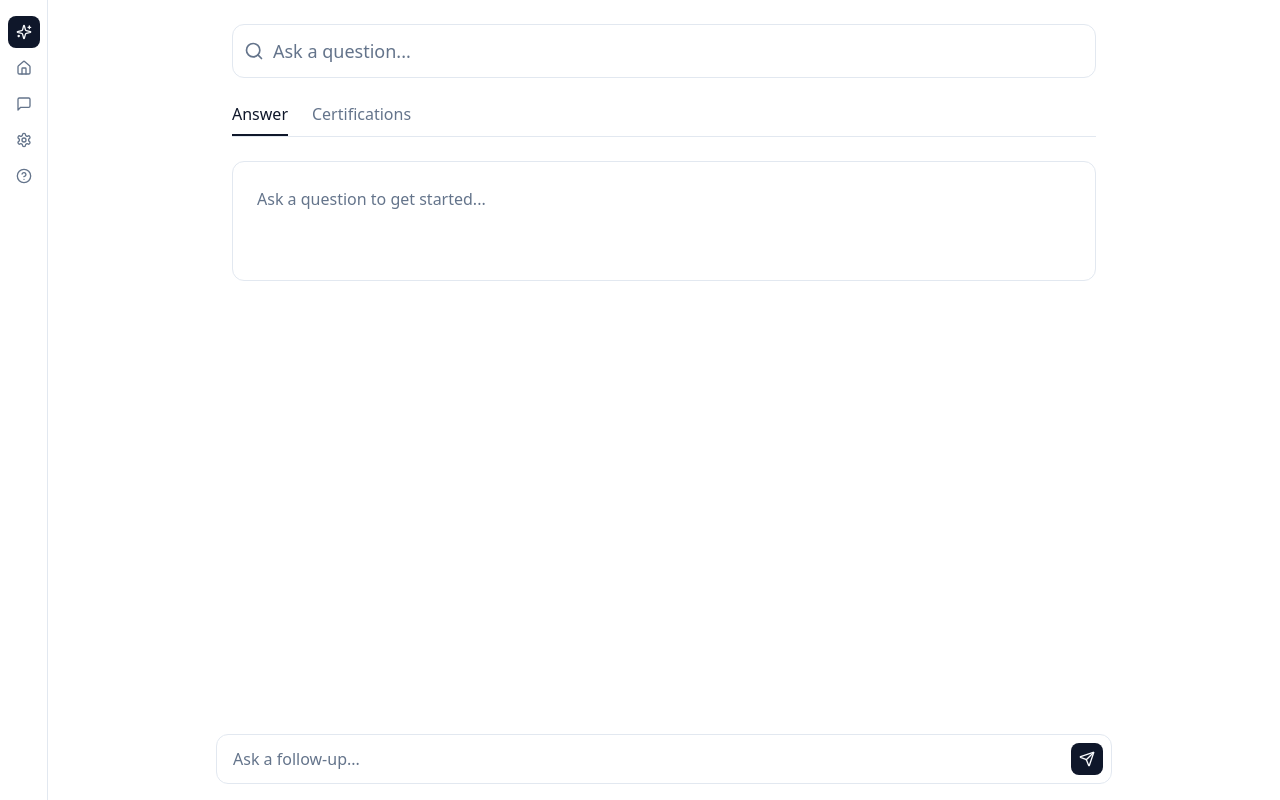
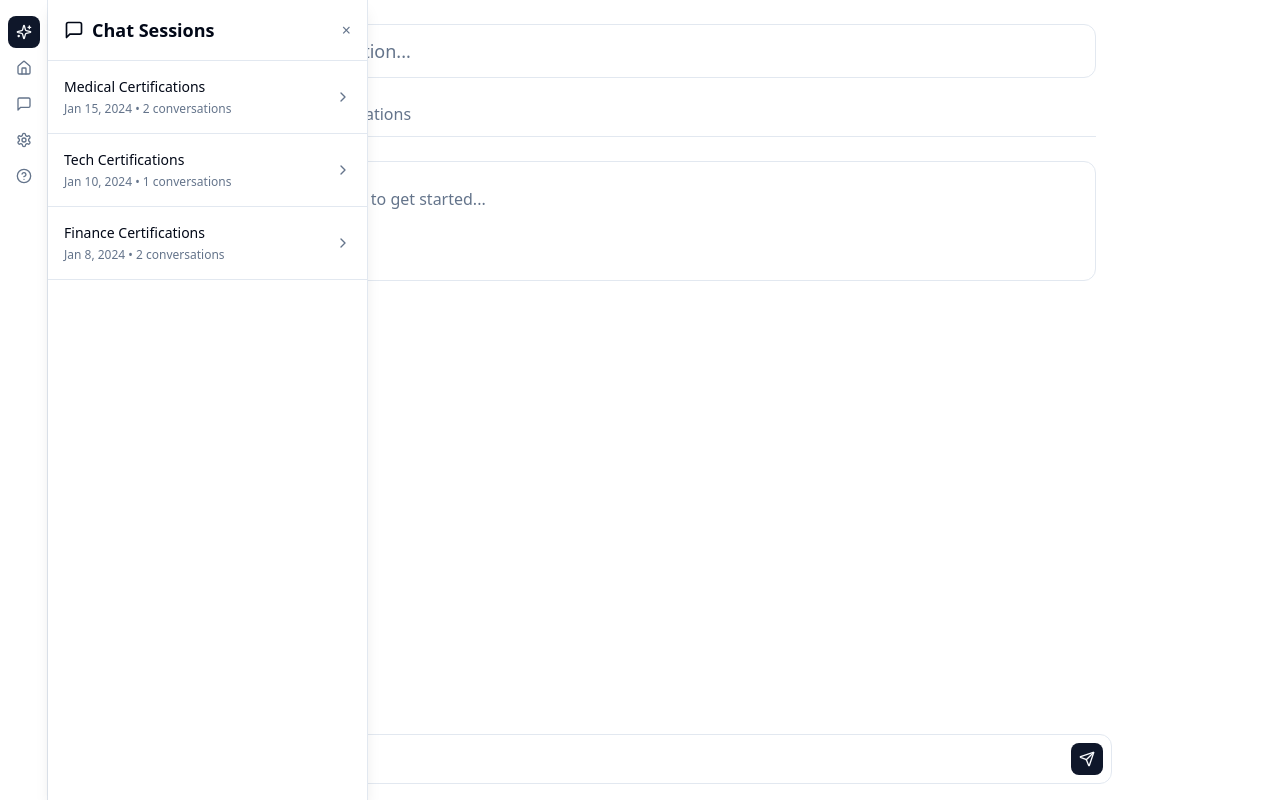
Before and after one commit to zg915/perplexa-certify, a React (Vite) app: page / in a window 1280 px wide. Both pictures are taken after a click on the button 23 px from the left and 104 px from the top of the page. Built offline with nearby package versions, Linux system fonts and the light colour scheme.

Commit message:
Add session management to sidebar
Implement functionality to display user sessions and their conversations when the chat icon in the sidebar is clicked.

```diff
--- /dev/null
+++ b/src/components/ChatSessions.tsx
@@ -0,0 +1,179 @@
+import { useState } from "react";
+import { MessageSquare, ChevronDown, ChevronRight, Clock } from "lucide-react";
+import { cn } from "@/lib/utils";
+
+interface Conversation {
+  id: string;
+  question: string;
+  timestamp: Date;
+  preview: string;
+}
+
+interface Session {
+  id: string;
+  title: string;
+  date: Date;
+  conversations: Conversation[];
+}
+
+// Mock data - replace with real data later
+const mockSessions: Session[] = [
+  {
+    id: "1",
+    title: "Medical Certifications",
+    date: new Date("2024-01-15"),
+    conversations: [
+      {
+        id: "1-1",
+        question: "What certifications do I need for nursing?",
+        timestamp: new Date("2024-01-15T10:30:00"),
+        preview: "For nursing positions, you typically need..."
+      },
+      {
+        id: "1-2",
+        question: "How long does RN certification take?",
+        timestamp: new Date("2024-01-15T11:00:00"),
+        preview: "RN certification typically takes 2-4 years..."
+      }
+    ]
+  },
+  {
+    id: "2",
+    title: "Tech Certifications",
+    date: new Date("2024-01-10"),
+    conversations: [
+      {
+        id: "2-1",
+        question: "AWS certifications for cloud engineer?",
+        timestamp: new Date("2024-01-10T14:20:00"),
+        preview: "AWS offers several certification paths..."
+      }
+    ]
+  },
+  {
+    id: "3",
+    title: "Finance Certifications",
+    date: new Date("2024-01-08"),
+    conversations: [
+      {
+        id: "3-1",
+        question: "CFA vs CPA certification differences?",
+        timestamp: new Date("2024-01-08T09:15:00"),
+        preview: "CFA focuses on investment analysis while CPA..."
+      },
+      {
+        id: "3-2",
+        question: "How to prepare for CFA Level 1?",
+        timestamp: new Date("2024-01-08T09:45:00"),
+        preview: "CFA Level 1 preparation typically requires..."
+      }
+    ]
+  }
+];
+
+interface ChatSessionsProps {
+  isOpen: boolean;
+  onClose: () => void;
+}
+
+const ChatSessions = ({ isOpen, onClose }: ChatSessionsProps) => {
+  const [expandedSessions, setExpandedSessions] = useState<Set<string>>(new Set());
+
+  const toggleSession = (sessionId: string) => {
+    const newExpanded = new Set(expandedSessions);
+    if (newExpanded.has(sessionId)) {
+      newExpanded.delete(sessionId);
+    } else {
+      newExpanded.add(sessionId);
+    }
+    setExpandedSessions(newExpanded);
+  };
+
+  const formatDate = (date: Date) => {
+    return date.toLocaleDateString('en-US', {
+      month: 'short',
+      day: 'numeric',
+      year: date.getFullYear() !== new Date().getFullYear() ? 'numeric' : undefined
+    });
+  };
+
+  const formatTime = (date: Date) => {
+    return date.toLocaleTimeString('en-US', {
+      hour: '2-digit',
+      minute: '2-digit',
+      hour12: true
+    });
+  };
+
+  if (!isOpen) return null;
+
+  return (
+    <div className="fixed left-12 top-0 h-full w-80 bg-card border-r border-border shadow-lg z-50">
+      <div className="p-4 border-b border-border">
+        <div className="flex items-center justify-between">
+          <h2 className="text-lg font-semibold flex items-center gap-2">
+            <MessageSquare className="w-5 h-5" />
+            Chat Sessions
+          </h2>
+          <button
+            onClick={onClose}
+            className="text-muted-foreground hover:text-foreground transition-colors"
+          >
+            ×
+          </button>
+        </div>
+      </div>
+
+      <div className="overflow-y-auto h-full pb-16">
+        {mockSessions.map((session) => (
+          <div key={session.id} className="border-b border-border">
+            <button
+              onClick={() => toggleSession(session.id)}
+              className="w-full p-4 text-left hover:bg-accent transition-colors flex items-center justify-between"
+            >
+              <div className="flex-1 min-w-0">
+                <h3 className="font-medium text-sm truncate">{session.title}</h3>
+                <p className="text-xs text-muted-foreground mt-1">
+                  {formatDate(session.date)} • {session.conversations.length} conversations
+                </p>
+              </div>
+              {expandedSessions.has(session.id) ? (
+                <ChevronDown className="w-4 h-4 text-muted-foreground" />
+              ) : (
+                <ChevronRight className="w-4 h-4 text-muted-foreground" />
+              )}
+            </button>
+
+            {expandedSessions.has(session.id) && (
+              <div className="bg-accent/50">
+                {session.conversations.map((conversation) => (
+                  <div
+                    key={conversation.id}
+                    className="p-3 mx-4 mb-2 bg-background rounded border border-border hover:bg-accent/50 transition-colors cursor-pointer"
+                  >
+                    <div className="flex items-start gap-2">
+                      <Clock className="w-3 h-3 text-muted-foreground mt-1 flex-shrink-0" />
+                      <div className="flex-1 min-w-0">
+                        <p className="text-sm font-medium text-foreground line-clamp-2">
+                          {conversation.question}
+                        </p>
+                        <p className="text-xs text-muted-foreground mt-1 line-clamp-1">
+                          {conversation.preview}
+                        </p>
+                        <p className="text-xs text-muted-foreground mt-2">
+                          {formatTime(conversation.timestamp)}
+                        </p>
+                      </div>
+                    </div>
+                  </div>
+                ))}
+              </div>
+            )}
+          </div>
+        ))}
+      </div>
+    </div>
+  );
+};
+
+export default ChatSessions;
--- a/src/components/Sidebar.tsx
+++ b/src/components/Sidebar.tsx
@@ -1,22 +1,27 @@
 import { Sparkles, Home, MessageSquare, Settings, HelpCircle } from "lucide-react";
 import { cn } from "@/lib/utils";
 
-const Sidebar = () => {
+interface SidebarProps {
+  onChatClick: () => void;
+}
+
+const Sidebar = ({ onChatClick }: SidebarProps) => {
   const sidebarItems = [
-    { icon: Sparkles, active: true },
-    { icon: Home, active: false },
-    { icon: MessageSquare, active: false },
-    { icon: Settings, active: false },
-    { icon: HelpCircle, active: false },
+    { icon: Sparkles, active: true, action: () => {} },
+    { icon: Home, active: false, action: () => {} },
+    { icon: MessageSquare, active: false, action: onChatClick },
+    { icon: Settings, active: false, action: () => {} },
+    { icon: HelpCircle, active: false, action: () => {} },
   ];
 
   return (
-    <div className="fixed left-0 top-0 h-full w-12 bg-card border-r border-border flex flex-col items-center py-4 space-y-1">
+    <div className="fixed left-0 top-0 h-full w-12 bg-card border-r border-border flex flex-col items-center py-4 space-y-1 z-40">
       {sidebarItems.map((item, index) => {
         const Icon = item.icon;
         return (
           <button
             key={index}
+            onClick={item.action}
             className={cn(
               "w-8 h-8 rounded-lg flex items-center justify-center transition-colors",
               item.active
--- a/src/pages/Index.tsx
+++ b/src/pages/Index.tsx
@@ -5,6 +5,7 @@ import TabBar from "@/components/TabBar";
 import AnswerContent from "@/components/AnswerContent";
 import CertificationsGrid from "@/components/CertificationsGrid";
 import ChatInput from "@/components/ChatInput";
+import ChatSessions from "@/components/ChatSessions";
 
 interface Flashcard {
   name: string;
@@ -23,6 +24,7 @@ const Index = () => {
   const [certifications, setCertifications] = useState<Flashcard[]>([]);
   const [loading, setLoading] = useState(false);
   const [userQuestion, setUserQuestion] = useState("");
+  const [showChatSessions, setShowChatSessions] = useState(false);
 
   const handleStream = (ans: string, certs: Flashcard[], isLoading?: boolean, question?: string) => {
     setAnswer(ans);
@@ -31,10 +33,14 @@ const Index = () => {
     if (question) setUserQuestion(question);
   };
 
+  const handleChatClick = () => {
+    setShowChatSessions(!showChatSessions);
+  };
+
   return (
     <div className="min-h-screen bg-background flex">
-      <Sidebar />
-
+      <Sidebar onChatClick={handleChatClick} />
+      <ChatSessions isOpen={showChatSessions} onClose={() => setShowChatSessions(false)} />
 
       <div className="flex-1 ml-12">
         <SearchHeader userQuestion={userQuestion} />
```
